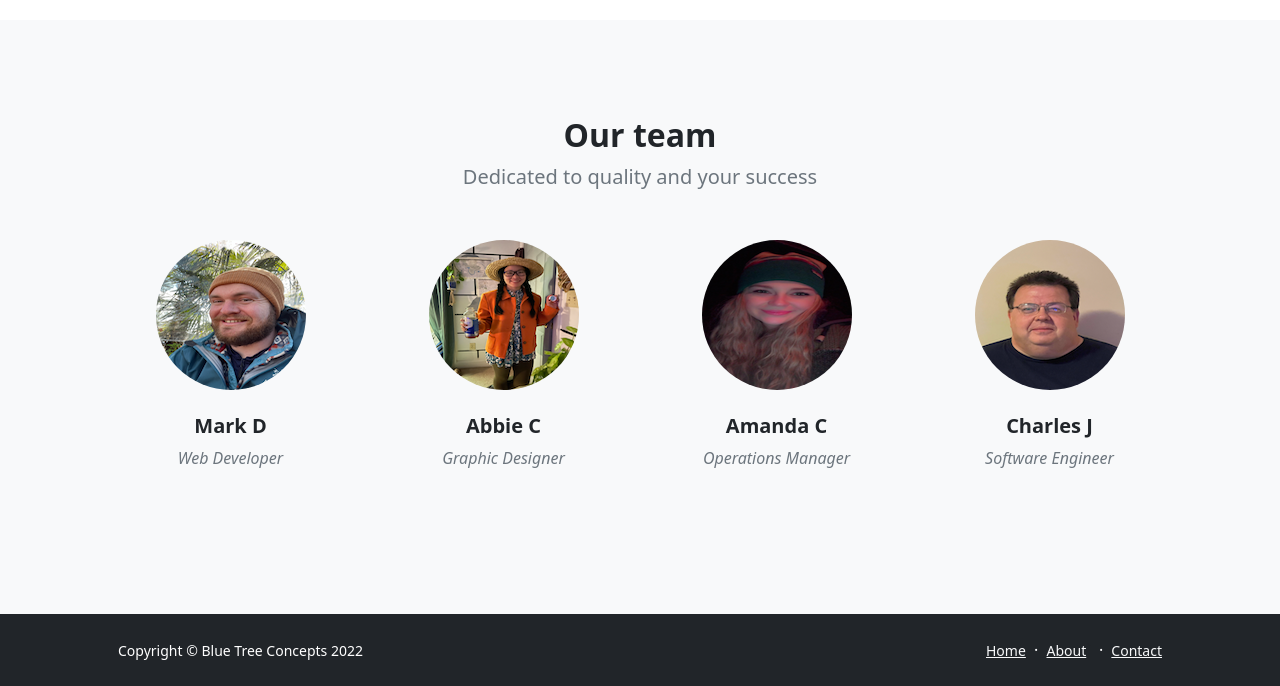
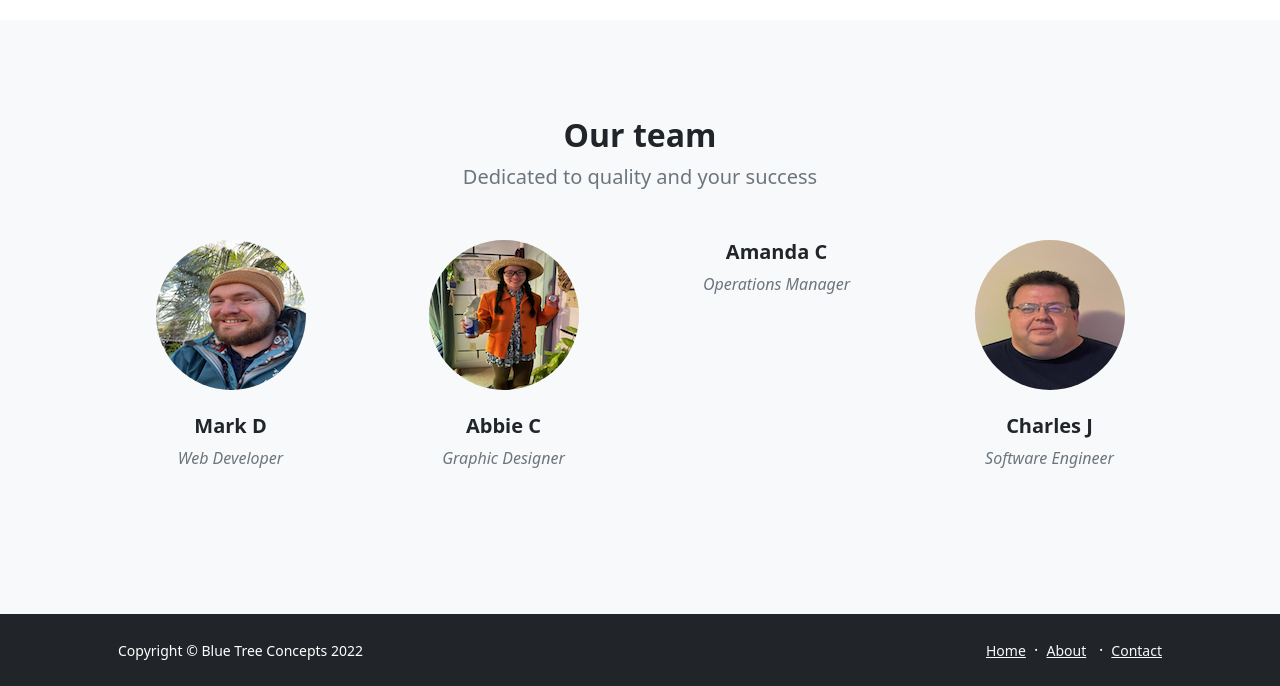
Before and after one commit to mdomeracki231994/mcdev_com, a Django app: page /about/ in a window 1280 px wide. Shown: the part 1849-2535 px from the top of the page. Run offline with Django 4.2, Linux system fonts and the light colour scheme; some libraries are stand-ins or nearby versions.

Commit message:
Changed out image of mandy

```diff
--- a/templates/about/index.html
+++ b/templates/about/index.html
@@ -113,7 +113,7 @@
                 </div>
                 <div class="col mb-5 mb-5 mb-sm-0">
                     <div class="text-center">
-                        <img class="img-fluid rounded-circle mb-4 px-4" src="{% static 'images/about_page_images/Mandy.png' %}" alt="..." />
+{#                        <img class="img-fluid rounded-circle mb-4 px-4" src="{% static 'images/about_page_images/Mandy.png' %}" alt="..." />#}
                         <h5 class="fw-bolder">Amanda C</h5>
                         <div class="fst-italic text-muted">Operations Manager</div>
                     </div>
```
